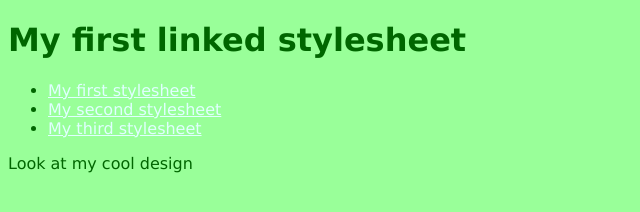
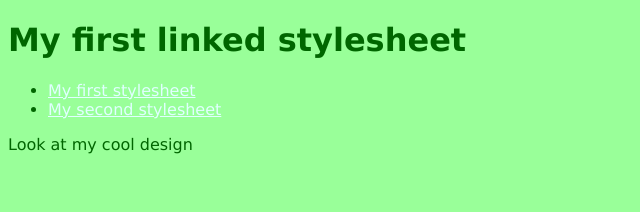
Before and after one commit to JaneilTan/01-exercise--link-css-files-to-html-page, a plain HTML site: page Submission/index.html in a window 1280 px wide. Shown: the whole page, without its empty margins (0-640 px from the left). Drawn offline with Linux system fonts and the light colour scheme.

Commit message:
Mistakenly added another anchor tag on the index.html page

```diff
--- a/Submission/index.html
+++ b/Submission/index.html
@@ -13,7 +13,7 @@
       <ul>
         <li><a href="index.html">My first stylesheet</a></li>
         <li><a href="index2.html">My second stylesheet</a></li>
-        <li><a href="index3.html">My third stylesheet</a></li>
+
       </ul>
     </nav>
     <p>Look at my cool design</p>
```
